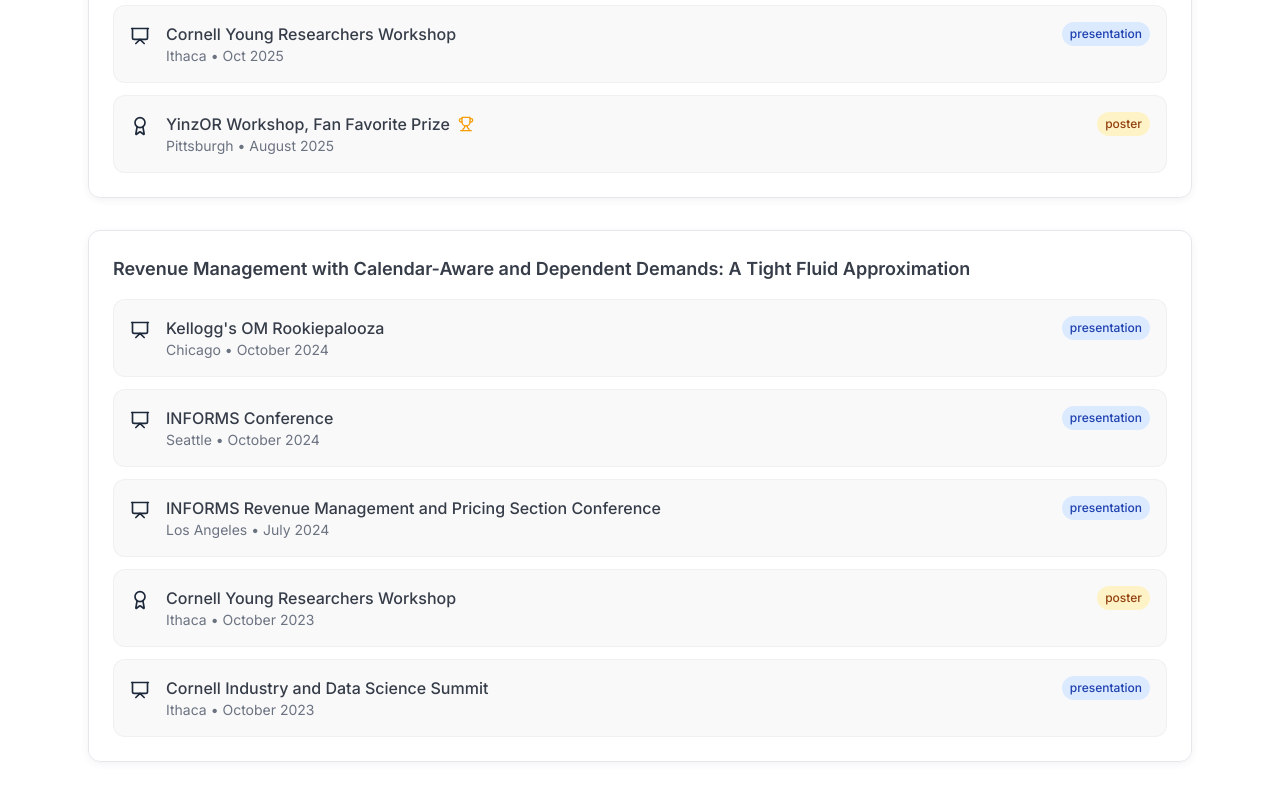
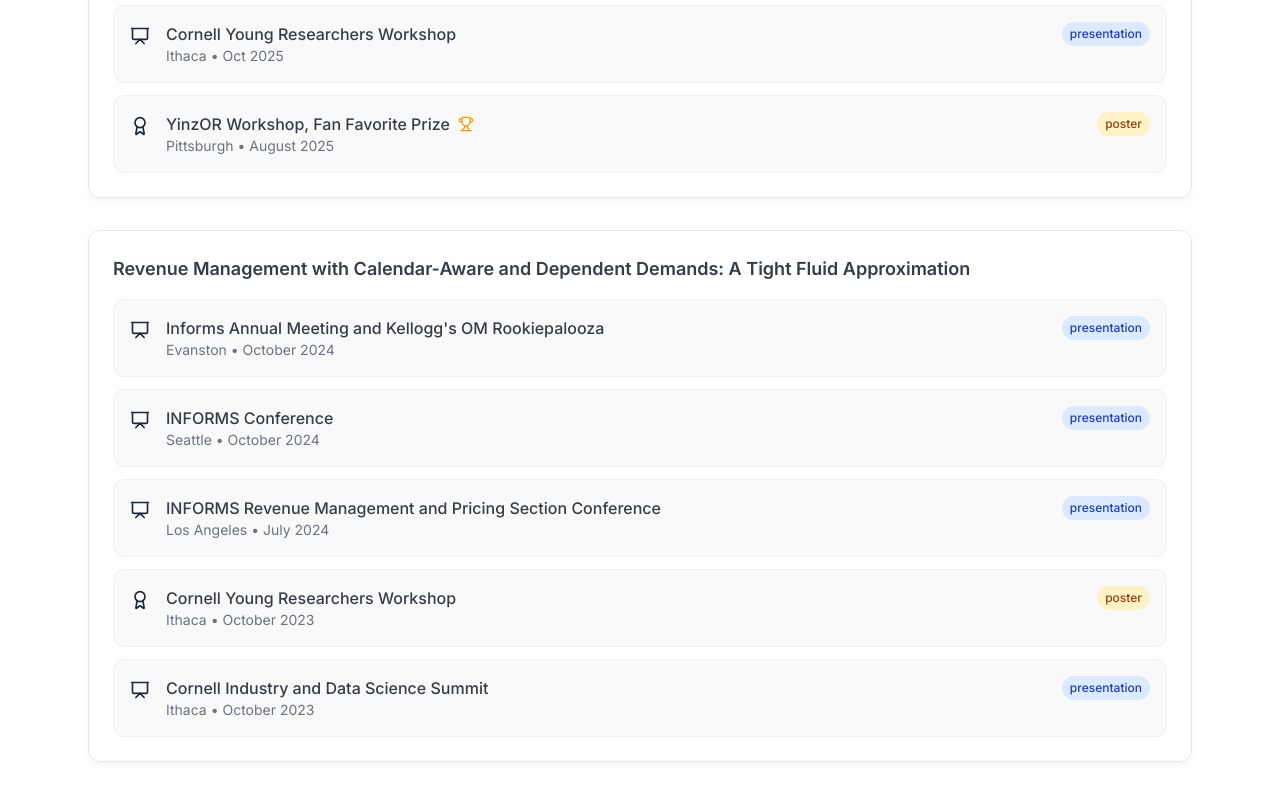
Before and after one commit to wli425/my-personal-web-design, a React (Vite) app: page / in a window 1280 px wide. Shown: the part 3702-4502 px from the top of the page. Built offline with nearby package versions, Linux system fonts and the light colour scheme; the HTML template or start-up script is replaced by a standard one.

Commit message:
Code edited in Lovable Code Editor

```diff
--- a/src/components/TalksSection.tsx
+++ b/src/components/TalksSection.tsx
@@ -30,8 +30,8 @@ const talksAndPosters = [
     title: "Revenue Management with Calendar-Aware and Dependent Demands: A Tight Fluid Approximation",
     events: [
       {
-        event: "Kellogg's OM Rookiepalooza",
-        location: "Chicago",
+        event: "Informs Annual Meeting and Kellogg's OM Rookiepalooza",
+        location: "Evanston",
         date: "October 2024",
         type: "presentation"
       },
```
